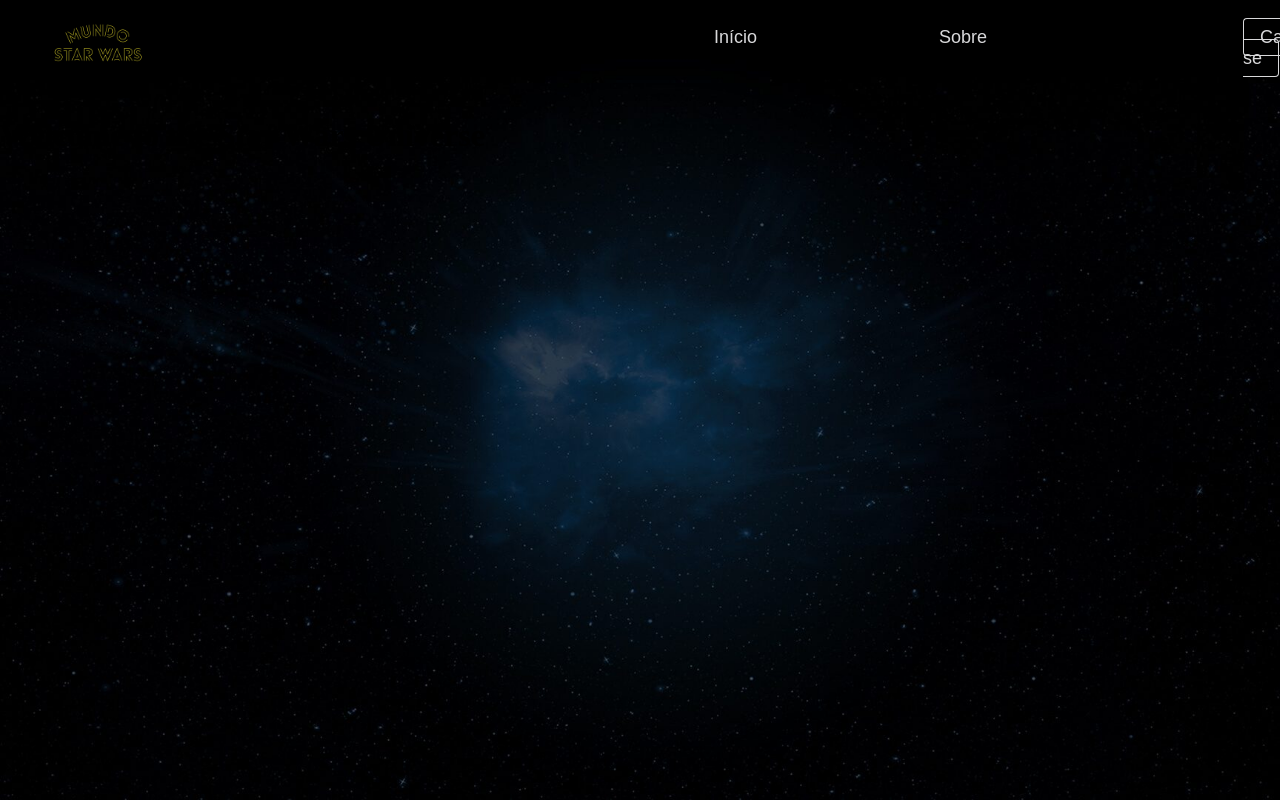
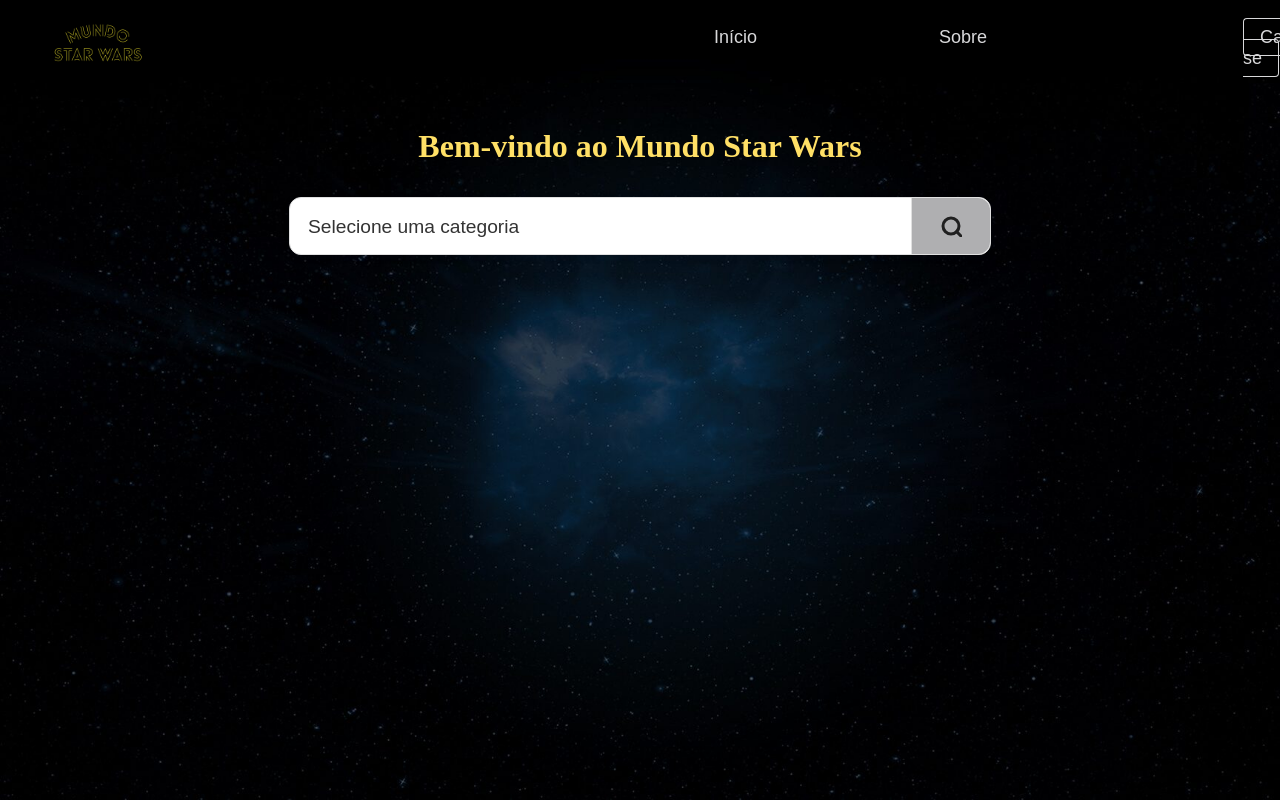
Before and after one commit to Antonia095/mundo-star-wars-front, a React (Vite) app: page / in a window 1280 px wide. Shown: the top 800 px of the page. Built offline with nearby package versions, Linux system fonts and the light colour scheme.

Commit message:
cria pagina home

```diff
--- a/src/pages/Home.tsx
+++ b/src/pages/Home.tsx
@@ -1,8 +1,70 @@
+
+import React, { useState } from 'react';
+import '../styles/pages/Home.css';
+
+
+
+const categorias = [
+  { value: '', label: 'Selecione uma categoria' },
+  { value: 'filme', label: 'Filme' },
+  { value: 'personagem', label: 'Personagem' },
+  { value: 'planeta', label: 'Planeta' },
+];
 
 const Home = () => {
+  const [categoria, setCategoria] = useState('');
+  const [termo, setTermo] = useState('');
+
+  const handleCategoriaChange = (e: React.ChangeEvent<HTMLSelectElement>) => {
+    setCategoria(e.target.value);
+    setTermo('');
+  };
+
+  const handleTermoChange = (e: React.ChangeEvent<HTMLInputElement>) => {
+    setTermo(e.target.value);
+  };
+
+  const handleSubmit = (e: React.FormEvent) => {
+    e.preventDefault();
+    alert(`Pesquisar por: ${termo} na categoria: ${categoria}`);
+  };
+
   return (
     <div>
-      <h1>Welcome to the Star Wars Universe</h1>
+      <h1>Bem-vindo ao Mundo Star Wars</h1>
+      <form className='search-form' onSubmit={handleSubmit}>
+        <select
+          className='search-select'
+          value={categoria}
+          onChange={handleCategoriaChange}
+          required
+        >
+          {categorias.map((cat) => (
+            <option key={cat.value} value={cat.value}>{cat.label}</option>
+          ))}
+        </select>
+        {categoria && (
+          <input
+            className='search-input'
+            type="text"
+            placeholder={`Digite o nome do ${categoria}`}
+            value={termo}
+            onChange={handleTermoChange}
+            required
+          />
+        )}
+        <button
+          className='search-btn'
+          type="submit"
+          disabled={!categoria || !termo}
+          aria-label="Pesquisar"
+        >
+          <svg xmlns="http://www.w3.org/2000/svg" >
+            <circle cx="11" cy="11" r="8"/>
+            <line x1="21" y1="21" x2="16.65" y2="16.65"/>
+          </svg>
+        </button>
+      </form>
     </div>
   );
 };
--- /dev/null
+++ b/src/styles/pages/Home.css
@@ -0,0 +1,82 @@
+h1 {
+  font-weight: bold;
+  color: #ffe066;
+  text-align: center;
+  margin: 2rem 0;
+}
+
+.search-form {
+    display: flex;
+    align-items: center;
+    background: #fff;
+    border-radius: 12px;
+    box-shadow: 0 2px 8px rgba(20,40,75,0.08);
+    padding: 0;
+    margin: 24px auto 32px auto;
+    max-width: 700px;
+    height: 56px;
+    border: 1px solid #e0e0e0;
+}
+
+.search-select {
+  border: none;
+  outline: none;
+  font-size: 1.2rem;
+  padding: 0 18px;
+  height: 100%;
+  border-radius: 12px 0 0 12px;
+  background: transparent;
+  flex: 1;
+  min-width: 120px;
+  color: #333;
+  appearance: none;
+  -webkit-appearance: none;
+  -moz-appearance: none;
+}
+
+.search-input {
+  border: none;
+  outline: none;
+  font-size: 1.2rem;
+  padding: 0 18px;
+  height: 100%;
+  flex: 4;
+  background: transparent;
+  color: #333;
+}
+
+.search-btn {
+  border: none;
+  background: #afafb1;
+  color: #333;
+  font-size: 1.1rem;
+  padding: 0 28px;
+  height: 100%;
+  border-radius: 0 12px 12px 0;
+  cursor: pointer;
+  font-weight: 500;
+  transition: background 0.2s;
+  border-left: 1px solid #e0e0e0;
+}
+
+.search-btn svg {
+  display: block;
+  margin: 0 auto;
+  width: 22px;
+  height: 22px;
+  stroke: #333;
+  transition: stroke 0.2s;
+  stroke-width: 3;
+  fill: none;
+  object-fit: contain;
+  stroke-linecap: round;
+  stroke-linejoin: round;
+}
+
+.search-btn:disabled svg {
+  stroke: #202020;
+}
+
+.search-btn:hover svg {
+  stroke: #464442;
+}
```
